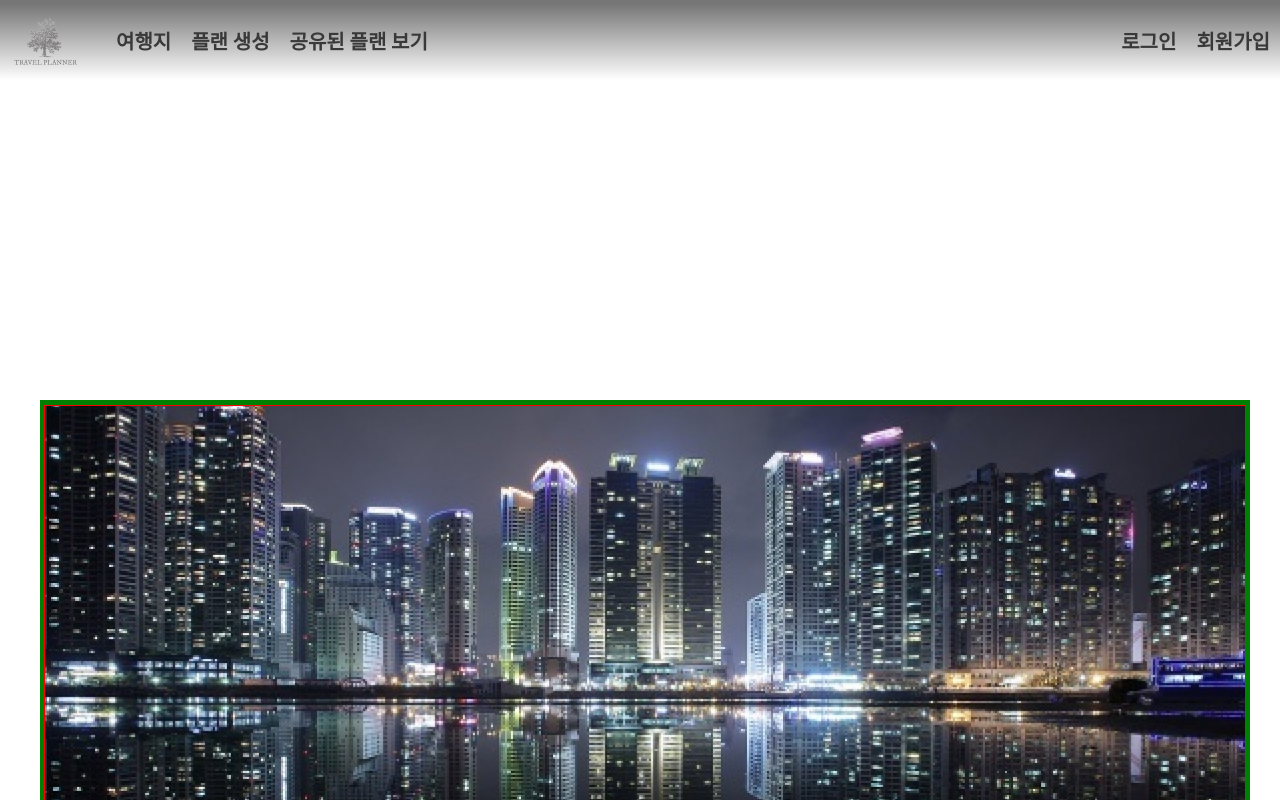
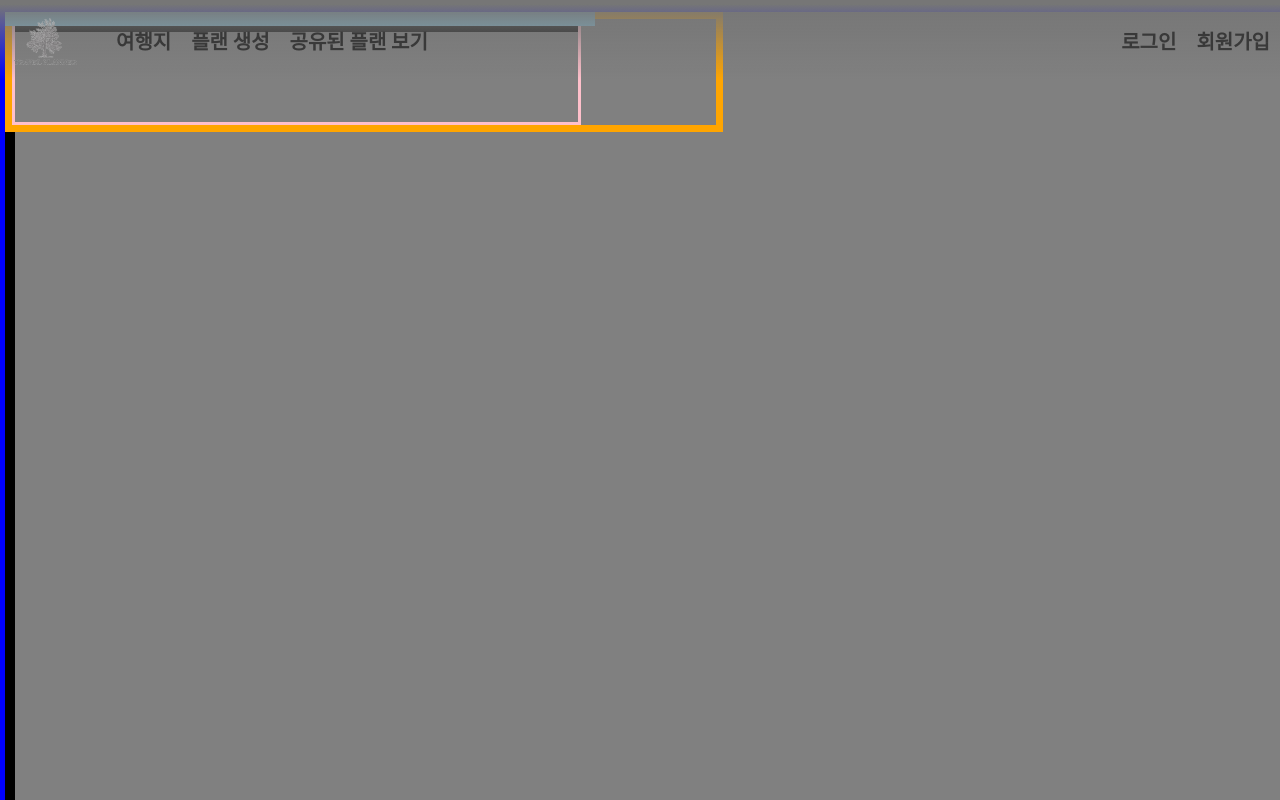
Before and after one commit to ten-3dev/travel-planner, a React (Create React App) app: page /calendar in a window 1280 px wide. Shown: the top 800 px of the page. Built offline with nearby package versions, Linux system fonts and the light colour scheme.

Commit message:
일정상세페이지ing

```diff
--- a/src/Pages/CalendarPage/index.js
+++ b/src/Pages/CalendarPage/index.js
@@ -1,15 +1,19 @@
 import React from "react";
 import * as Styles from './style';
+import { MarginTopWrapper } from "../../Common/style";
 
 const calendarPage = () =>{
     return(
-        <Styles.Wrapper>
-            <Styles.ContentBox>
+        <>
         <Styles.ImageBox>
             <Styles.Image src="assets/image32.png"/>
             <Styles.ShareBtn/>
         </Styles.ImageBox>
+        <MarginTopWrapper>
+            <Styles.Wrapper>
+                <Styles.ContentBox>
                     <Styles.Menu>
+                        <Styles.Title/>
                         <Styles.PlanInfoList>
                             <Styles.PlanInfo>
                                 <Styles.Day/>
@@ -38,6 +42,8 @@ const calendarPage = () =>{
                     </Styles.Comment>
                 </Styles.ContentBox>
             </Styles.Wrapper>
+        </MarginTopWrapper>
+        </>
     )
 }
 
--- a/src/Pages/CalendarPage/style.js
+++ b/src/Pages/CalendarPage/style.js
@@ -2,36 +2,24 @@ import styled from "styled-components";
 
 export const Wrapper = styled.div`
     position: relative;
-    display: flex;
-    justify-content: center;
-    height: 100vh;
+    height: 350vh;
     width: 100%;
-`
+    overflow: hidden;
 
-export const ContentBox = styled.div`
-    border: 5px solid green;
+    background-color: gray;
 
-    position: absolute;
     display: flex;
     flex-direction: column;
-    align-items: center;
-
-    width: 1200px;
-    top: 50%;
-    left: 50%;
-    margin-left: -600px;
-
 `
 
 export const ImageBox = styled.div`
     border : 1px solid red;
 
-    position: relative;
+    position: absolute;
     display: flex;
 
     width: 100%;
-    height:700px;
-    margin-bottom:200px;
+    margin-top:100px;
 
 
 `
@@ -60,22 +48,57 @@ export const ShareBtn = styled.div`
 
 `
 
+export const ContentBox = styled.div`
+    border: 5px solid green;
+
+    position: absolute;
+    display: flex;
+    flex-direction: column;
+    align-items: center;
+
+    width: 100%;
+    height: 341vh;
+    // top: 50%;
+    //left: 50%;
+    //margin-left: -700px;
+    //margin-top: -1650px;
+
+
+
+`
+
 export const Menu = styled.div`
     border: 7px solid blue;
 
+    display:flex;
+    position: relative;
+
     width: 100%;
-    height: 100px;
+    height: 900px;
+
+
+`
+
+export const Title = styled.div`
+    border:5px solid black;
+
 
 
 `
 
 export const PlanInfoList = styled.div`
+    border: 7px solid orange;
 
+    position: absolute;
+    width:55%;
 
 `
 
 export const PlanInfo = styled.div`
+    border: 3px solid pink;
 
+    width: 80%;
+    height: 100px;
 
 `
 
@@ -89,7 +112,7 @@ export const PlanImage = styled.div`
 
 `
 
-export const Title = styled.div`
+export const PlaceTitle = styled.div`
 
 
 `
@@ -105,15 +128,21 @@ export const MapBtn = styled.div`
 `
 
 export const Map = styled.div`
+    border: 7px solid skyblue;
+
+    position: absolute;
+    width:45%;
 
 `
 
 export const Comment = styled.div`
     border: 5px solid yellow;
 
+    display:flex;
+
     width: 100%;
-    height: 200px;
-
+    height: 700px;
+    margin-top: 1300px;
 `
 
 export const ReviewBox = styled.div`
```
Lines whose indentation alone changed are shown as unchanged.
